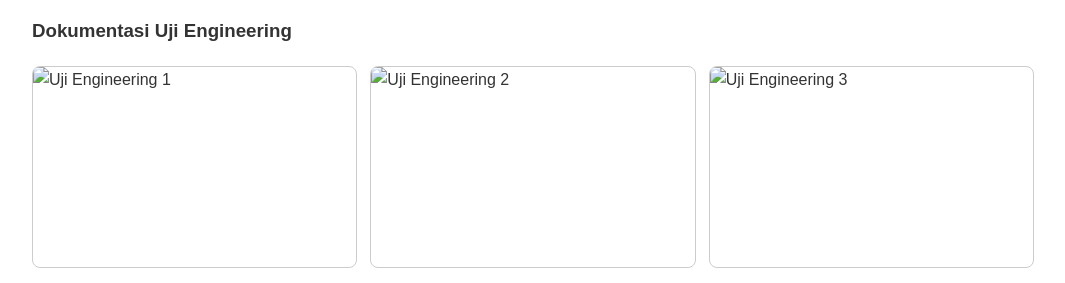
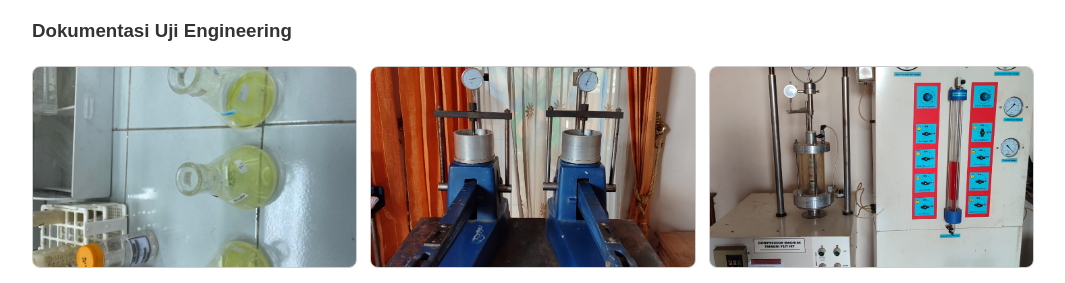
Before and after one commit to puturesika-del/CV-GITA-YASA, a plain HTML site: page index.html in a window 1280 px wide. Shown: the part 2760-3043 px from the top of the page, without its empty margins (108-1173 px from the left). Drawn offline with Linux system fonts and the light colour scheme.

Commit message:
Update index.html

```diff
--- a/index.html
+++ b/index.html
@@ -113,9 +113,9 @@
 
   <h3>Dokumentasi Uji Engineering</h3>
 <div class="gallery">
-  <img src="galeri/uji-engineering/1.jpg" alt="Uji Engineering 1">
-  <img src="galeri/uji-engineering/2.jpg" alt="Uji Engineering 2">
-  <img src="galeri/uji-engineering/3.jpg" alt="Uji Engineering 3">
+  <img src="galeri/uji-engineering/1.jpeg" alt="Uji Engineering 1">
+  <img src="galeri/uji-engineering/2.jpeg" alt="Uji Engineering 2">
+  <img src="galeri/uji-engineering/3.jpeg" alt="Uji Engineering 3">
 </div>
 
   <h3>🟦 Uji Properties Tanah</h3>
```
